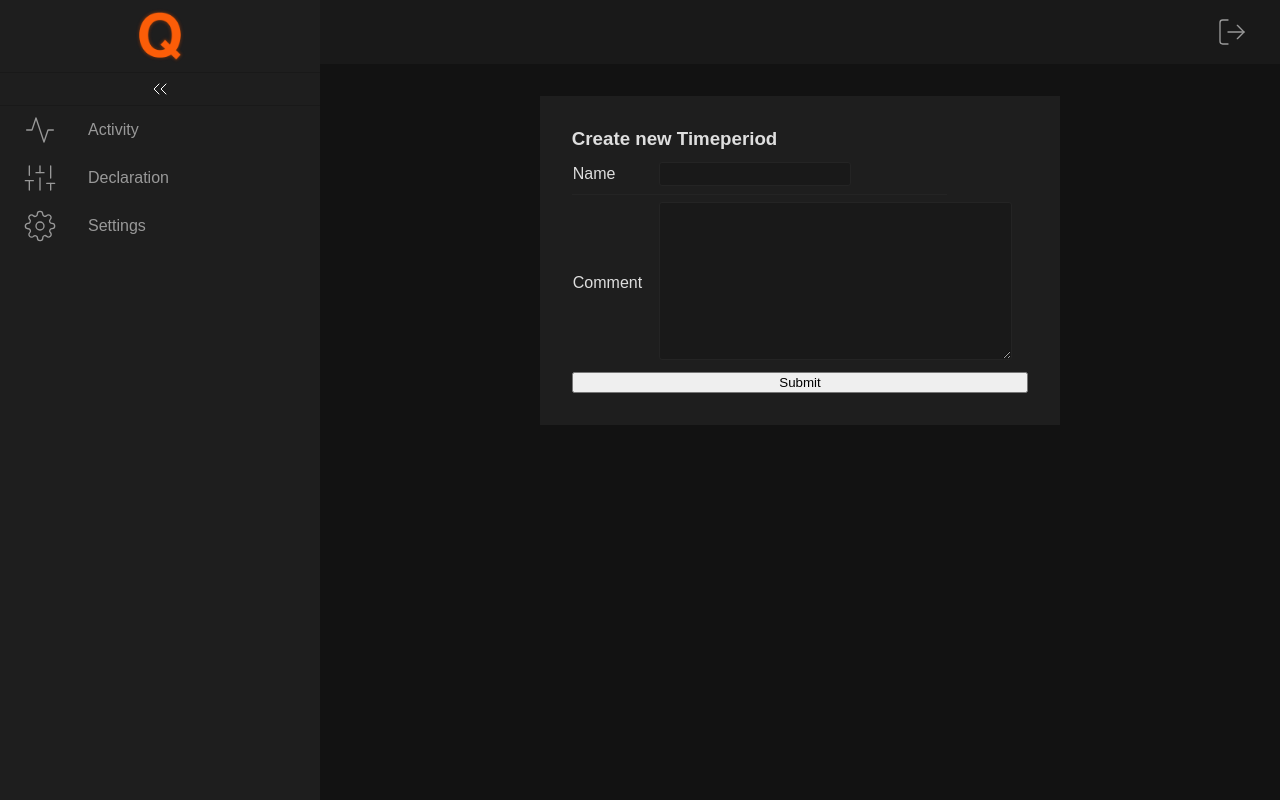
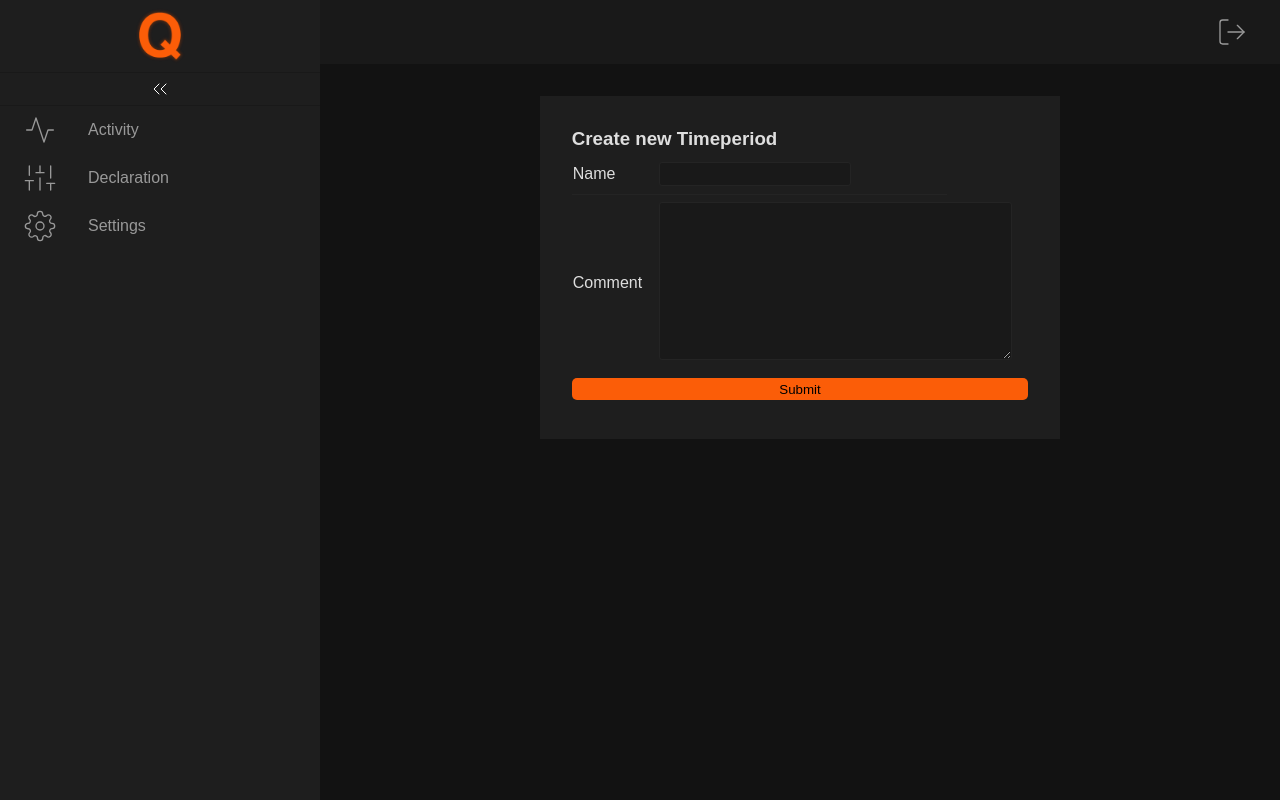
Before and after one commit to monitoring-agency/Q, a Django app: page /declaration/timeperiod/create in a window 1280 px wide. Run offline with Django 3.2, Linux system fonts and the light colour scheme; the visitor is signed in with stand-in values (Sample User, id 1); data that the repository does not hold is empty; some libraries are stand-ins or nearby versions; grey boxes are pictures that could not be loaded.

Commit message:
Added css classes for buttons and selects

```diff
--- a/q_web/static/js/q_web_buttons.js
+++ b/q_web/static/js/q_web_buttons.js
@@ -22,6 +22,7 @@ function addRemoveButton(cell, day, currentRow, staticPath) {
     var remove_button = document.createElement("button");
     remove_button.id = "row_remove_" + day.toString() + "_" + currentRow.toString();
     remove_button.classList.add("colorless");
+    remove_button.classList.add("button");
     remove_button.type = "button";
     var remove_button_img = document.createElement("img");
     remove_button_img.alt = "Remove row";
@@ -38,6 +39,7 @@ function addAddButton(cell, day, currentRow, staticPath) {
     var add_button = document.createElement("button");
     add_button.id = "row_add_" + day.toString() + "_" + currentRow.toString();
     add_button.classList.add("colorless");
+    add_button.classList.add("button");
     add_button.type = "button";
     var add_button_img = document.createElement("img");
     add_button_img.alt = "Add row";
--- a/q_web/templates/declaration/check/create_or_update.html
+++ b/q_web/templates/declaration/check/create_or_update.html
@@ -35,7 +35,7 @@
                     </td>
                 </tr>
             </table>
-            <button>Submit</button>
+            <button class="button">Submit</button>
         </div>
     </form>
 </div>
--- a/q_web/templates/declaration/check/index.html
+++ b/q_web/templates/declaration/check/index.html
@@ -30,7 +30,7 @@
                 <td class="smallCell">
                     <form method="POST" action="/declaration/check/delete/{{ item.id }}">
                         {% csrf_token %}
-                        <button class="colorless"><img src="{% static 'img/delete.svg' %}" alt="Delete"></button>
+                        <button class="colorless button"><img src="{% static 'img/delete.svg' %}" alt="Delete"></button>
                     </form>
                 </td>
             </tr>
--- a/q_web/templates/declaration/contact/create_or_update.html
+++ b/q_web/templates/declaration/contact/create_or_update.html
@@ -39,7 +39,7 @@
                         <label for="linked_host_notification_period">Host notification period</label>
                     </td>
                     <td>
-                        <select id="linked_host_notification_period" name="linked_host_notification_period">
+                        <select id="linked_host_notification_period" name="linked_host_notification_period" class="select">
                             <option value=""></option>
                         {% for entry in time_periods %}
                         {% if entry.id == existing.linked_host_notification_period %}
@@ -64,7 +64,7 @@
                         <label for="linked_metric_notification_period">Metric notification period</label>
                     </td>
                     <td>
-                        <select id="linked_metric_notification_period" name="linked_metric_notification_period">
+                        <select id="linked_metric_notification_period" name="linked_metric_notification_period" class="select">
                             <option value=""></option>
                         {% for entry in time_periods %}
                         {% if entry.id == existing.linked_metric_notification_period %}
@@ -93,7 +93,7 @@
                     </td>
                 </tr>
             </table>
-            <button>Submit</button>
+            <button class="button">Submit</button>
         </div>
     </form>
 </div>
--- a/q_web/templates/declaration/contact/index.html
+++ b/q_web/templates/declaration/contact/index.html
@@ -30,7 +30,7 @@
                 <td class="normalCell">
                     <form method="POST" action="/declaration/contact/delete/{{ item.id }}">
                         {% csrf_token %}
-                        <button class="colorless"><img src="{% static 'img/delete.svg' %}" alt="Delete"></button>
+                        <button class="colorless button"><img src="{% static 'img/delete.svg' %}" alt="Delete"></button>
                     </form>
                 </td>
             </tr>
--- a/q_web/templates/declaration/proxy/create_or_update.html
+++ b/q_web/templates/declaration/proxy/create_or_update.html
@@ -70,7 +70,7 @@
                     </td>
                 </tr>
             </table>
-            <button>Submit</button>
+            <button class="button">Submit</button>
         </div>
     </form>
 </div>
--- a/q_web/templates/declaration/proxy/index.html
+++ b/q_web/templates/declaration/proxy/index.html
@@ -30,19 +30,19 @@
                 <td class="normalCell">{{ item.address }}</td>
                 <td class="optional">{{ item.comment|truncatechars:100 }}</td>
                 <td class="smallCell">
-                    <button class="colorless" onclick="updateDeclaration({{ item.id }}, '{{ csrf_token }}');">
+                    <button class="colorless button" onclick="updateDeclaration({{ item.id }}, '{{ csrf_token }}');">
                         <img src="{% static 'img/share.svg' %}" alt="Reload Declaration">
                     </button>
                 </td>
                 <td class="smallCell">
-                    <button class="colorless" onclick="generateConfiguration({{ item.id }}, '{{ csrf_token }}');">
+                    <button class="colorless button" onclick="generateConfiguration({{ item.id }}, '{{ csrf_token }}');">
                         <img src="{% static 'img/key.svg' %}" alt="Generate Configuration">
                     </button>
                 </td>
                 <td class="smallCell">
                     <form method="POST" action="/declaration/proxy/delete/{{ item.id }}">
                         {% csrf_token %}
-                        <button class="colorless"><img src="{% static 'img/delete.svg' %}" alt="Delete"></button>
+                        <button class="colorless button"><img src="{% static 'img/delete.svg' %}" alt="Delete"></button>
                     </form>
                 </td>
             </tr>
--- a/q_web/templates/declaration/timeperiod/create_or_update.html
+++ b/q_web/templates/declaration/timeperiod/create_or_update.html
@@ -36,7 +36,7 @@
                         </label>
                     </td>
                     <td>
-                        <button type="button" class="colorless" id="row_add_{% for day in days %}{% if ex_day == day.name %}{{ day.id }}{% endif %}{% endfor %}_0">
+                        <button type="button" class="colorless button" id="row_add_{% for day in days %}{% if ex_day == day.name %}{{ day.id }}{% endif %}{% endfor %}_0">
                             <img src="{% static 'img/plus-circle.svg' %}" alt="Add row">
                         </button>
                     </td>
@@ -56,18 +56,18 @@
                     </td>
                 {% if foorloop.counter is time_periods|length %}
                     <td>
-                        <button type="button" class="colorless" id="row_remove_{% for day in days %}{% if ex_day == day.name %}{{ day.id }}{% endif %}{% endfor %}_{{ forloop.counter|add:-1 }}">
+                        <button type="button" class="colorless button" id="row_remove_{% for day in days %}{% if ex_day == day.name %}{{ day.id }}{% endif %}{% endfor %}_{{ forloop.counter|add:-1 }}">
                             <img src="{% static 'img/minus-circle.svg' %}" alt="Remove rew">
                         </button>
                     </td>
                     <td>
-                        <button type="button" class="colorless" id="row_add_{% for day in days %}{% if ex_day == day.name %}{{ day.id }}{% endif %}{% endfor %}_{{ forloop.counter|add:-1 }}" style="display: none;">
+                        <button type="button" class="colorless button" id="row_add_{% for day in days %}{% if ex_day == day.name %}{{ day.id }}{% endif %}{% endfor %}_{{ forloop.counter|add:-1 }}" style="display: none;">
                             <img src="{% static 'img/plus-circle.svg' %}" alt="Add row">
                         </button>
                     </td>
                 {% else %}
                     <td>
-                        <button type="button" class="colorless" id="row_add_{% for day in days %}{% if ex_day == day.name %}{{ day.id }}{% endif %}{% endfor %}_{{ forloop.counter|add:-1 }}">
+                        <button type="button" class="colorless button" id="row_add_{% for day in days %}{% if ex_day == day.name %}{{ day.id }}{% endif %}{% endfor %}_{{ forloop.counter|add:-1 }}">
                             <img src="{% static 'img/plus-circle.svg' %}" alt="Add row">
                         </button>
                     </td>
@@ -91,7 +91,7 @@
                         </label>
                     </td>
                     <td>
-                        <button type="button" class="colorless" id="row_add_{{ day.id }}_0">
+                        <button type="button" class="colorless button" id="row_add_{{ day.id }}_0">
                             <img src="{% static 'img/plus-circle.svg' %}" alt="Add Row">
                         </button>
                     </td>
@@ -108,7 +108,7 @@
                     </td>
                 </tr>
             </table>
-            <button>Submit</button>
+            <button class="button">Submit</button>
         </div>
     </form>
 </div>
--- a/q_web/templates/declaration/timeperiod/index.html
+++ b/q_web/templates/declaration/timeperiod/index.html
@@ -28,7 +28,7 @@
                 <td class="normalCell">
                     <form method="POST" action="/declaration/timeperiod/delete/{{ item.id }}">
                         {% csrf_token %}
-                        <button class="colorless"><img src="{% static 'img/delete.svg' %}" alt="Delete"></button>
+                        <button class="colorless button"><img src="{% static 'img/delete.svg' %}" alt="Delete"></button>
                     </form>
                 </td>
             </tr>
```
